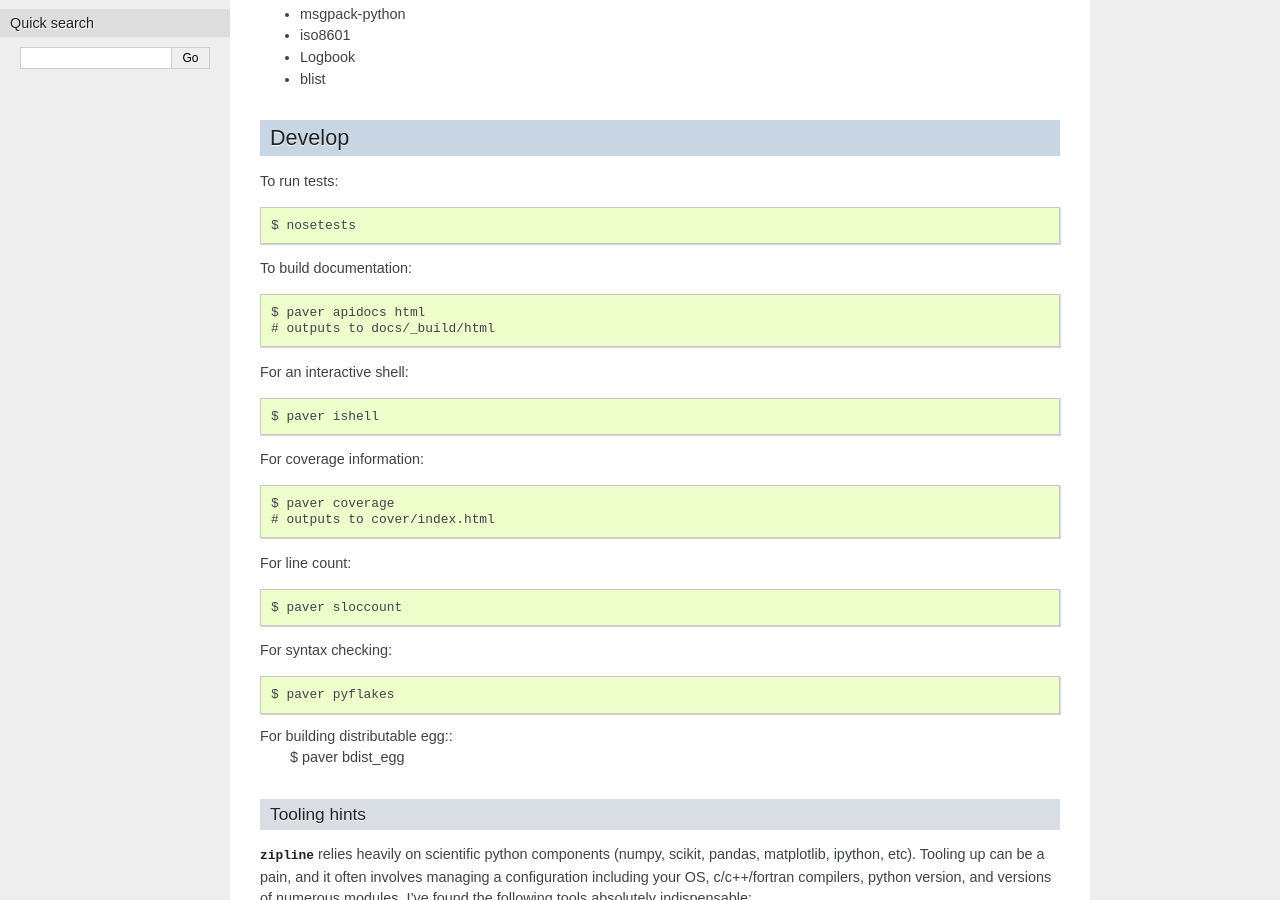
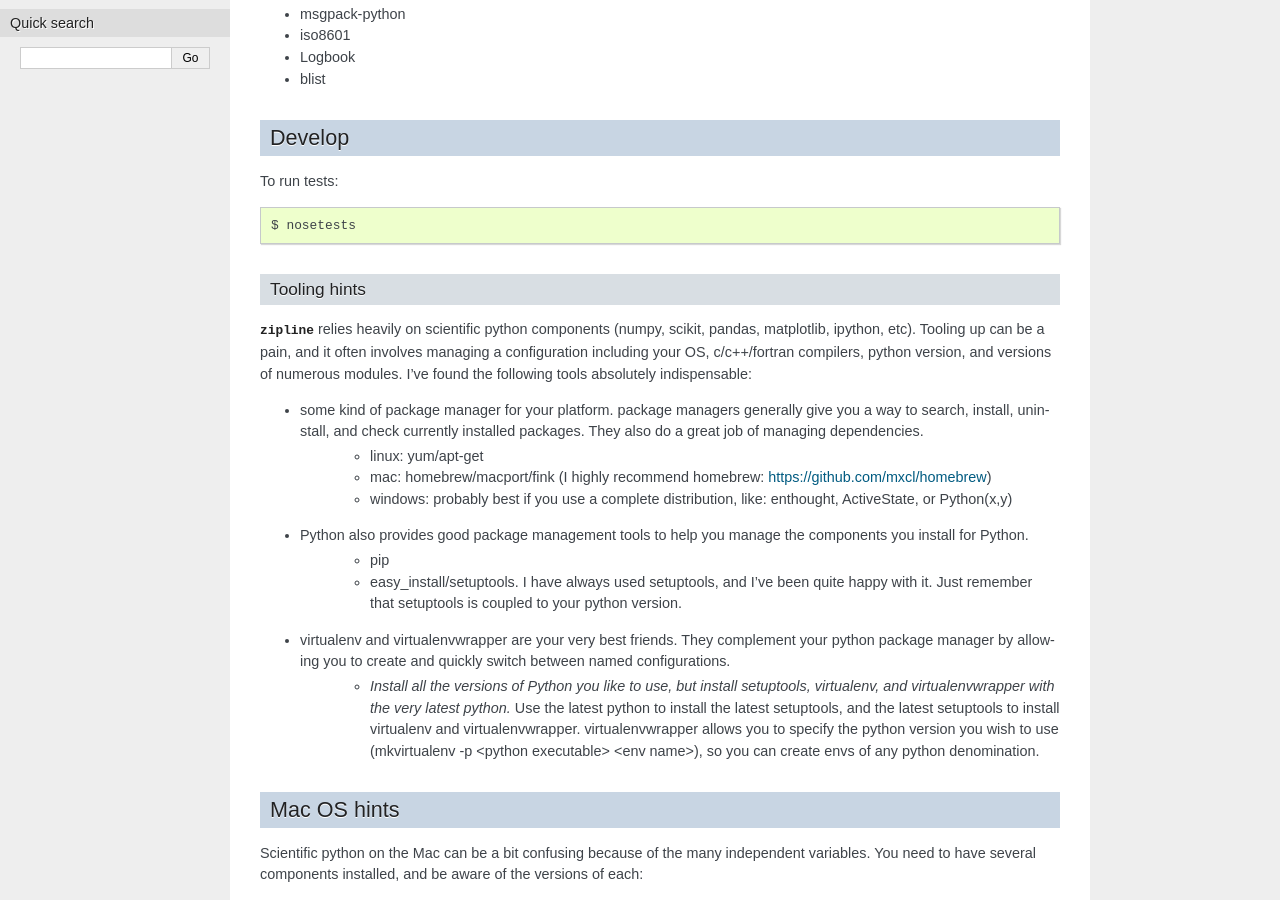
Before and after one commit to quantopian/zipline, a Sphinx documentation site: the page built from docs/installation.rst, in a window 1280 px wide and 900 px high, scrolled down 425 px. Built offline with Sphinx 7.4.7, drawn with Linux system fonts in a browser that asks for light colours.

Commit message:
Removes documentation references to pavement.
The references to pavement were causing confusion on what libraries
are needed for installation.

```diff
--- a/docs/installation.rst
+++ b/docs/installation.rst
@@ -35,31 +35,6 @@ Develop
 To run tests::
 
     $ nosetests
-
-To build documentation::
-
-    $ paver apidocs html
-    # outputs to docs/_build/html
-
-For an interactive shell::
-
-    $ paver ishell
-
-For coverage information::
-
-    $ paver coverage
-    # outputs to cover/index.html
-
-For line count::
-
-    $ paver sloccount
-
-For syntax checking::
-
-    $ paver pyflakes
-
-For building distributable egg::
-	$ paver bdist_egg
 
 Tooling hints
 ================
```
Also changed, not shown: docs/extensions.rst (+0 -20 lines).
